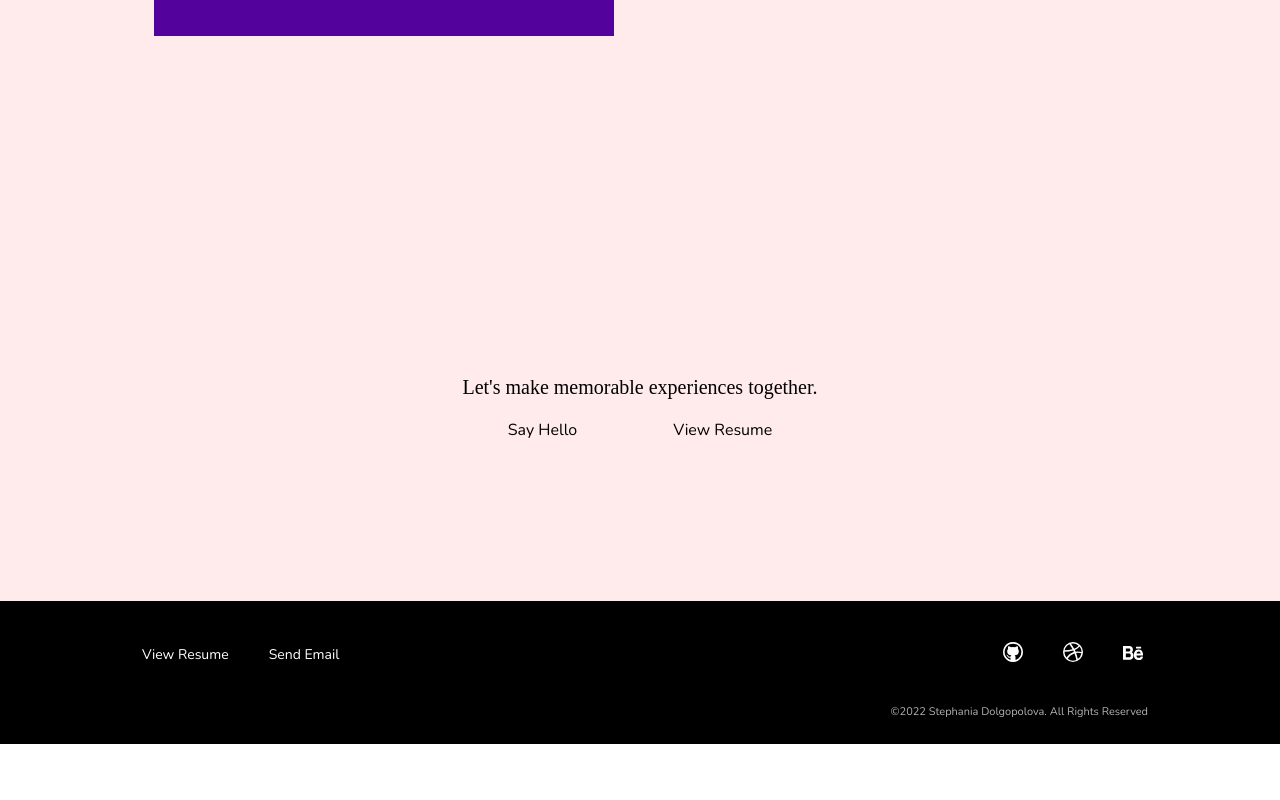
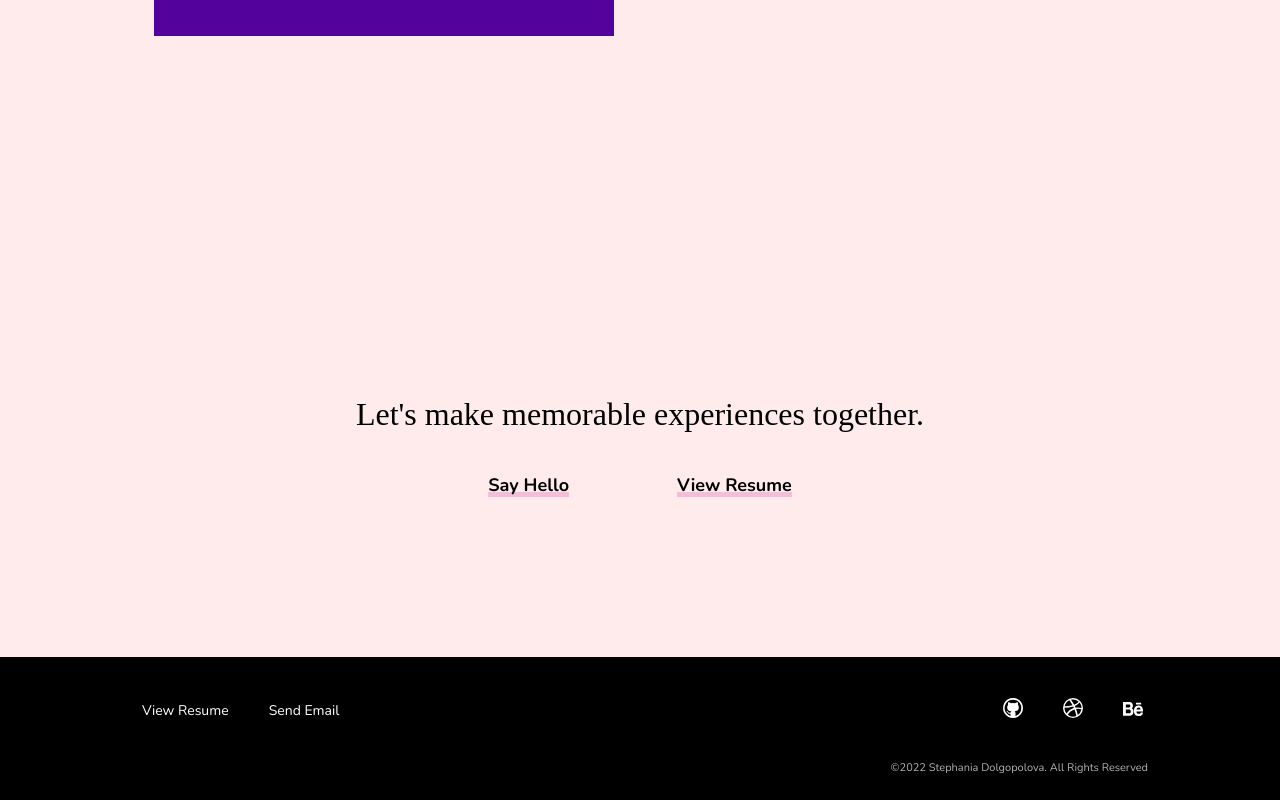
Before and after one commit to stephdolgo/portfolio-site, a Nuxt app: page / in a window 1280 px wide. Shown: the part 1270-2070 px from the top of the page. Before the commit the page ends 2014 px from the top, so only its background shows below. Built offline with nearby package versions, Linux system fonts and the light colour scheme.

Commit message:
adjusted font size and padding

```diff
--- a/components/Contact.vue
+++ b/components/Contact.vue
@@ -1,16 +1,22 @@
 <template>
     <section id="contact" class="grid-container padding">
         <div class="grid-inner">
-            <h3 class="display-font">
+            <h2 class="display-font">
                 Let's make memorable experiences together.
-            </h3>
+            </h2>
             <ul>
-                <li>Say Hello</li>
-                <li>View Resume</li>
+                <li><a a href="mailto:stephdolgo@gmail.com?subject=Inquiry:" class="underline-link">Say Hello</a></li>
+                <li><a href="./docs/resume.pdf" class="underline-link">View Resume</a></li>
             </ul>
         </div>
     </section>
 </template>
+
+<script>
+    export default {
+        name: 'Contact'
+    }
+</script>
 
 <style lang="scss">
     #contact {
@@ -21,8 +27,9 @@
         align-self: end;
         position: sticky;
 
-        h3 {
-            font-size: 20px;
+        h2 {
+            font-size: 32px;
+            margin: 1.25em 0;
         }
 
         ul {
@@ -32,14 +39,9 @@
 
         ul li {
             display: inline;
-            font-size: 1rem;
+            font-weight: 700;
+            font-size: 18px;
             padding: 1em 3em;
         }
     }
 </style>
-
-<script>
-    export default {
-        name: 'Contact'
-    }
-</script>
```
